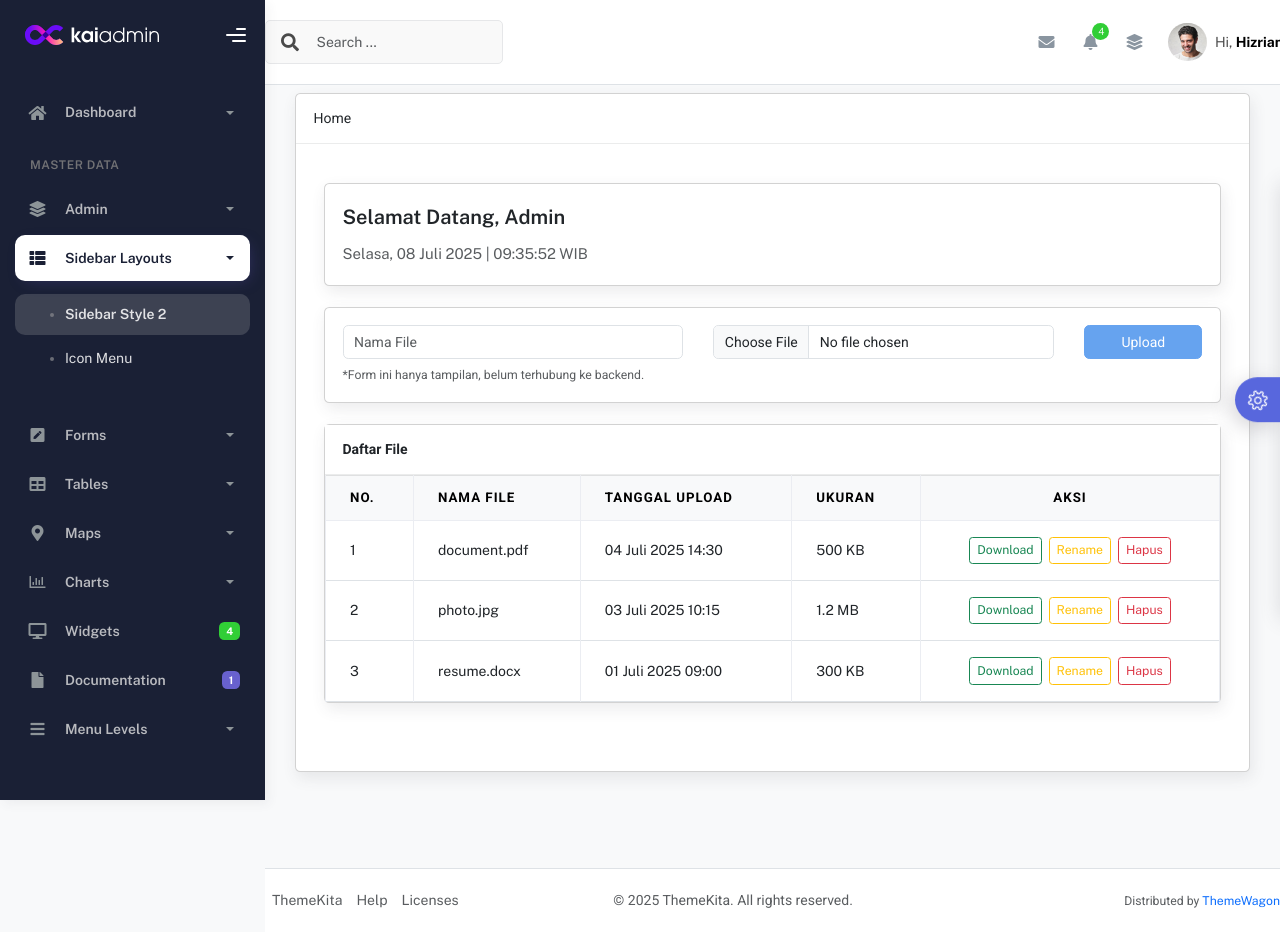
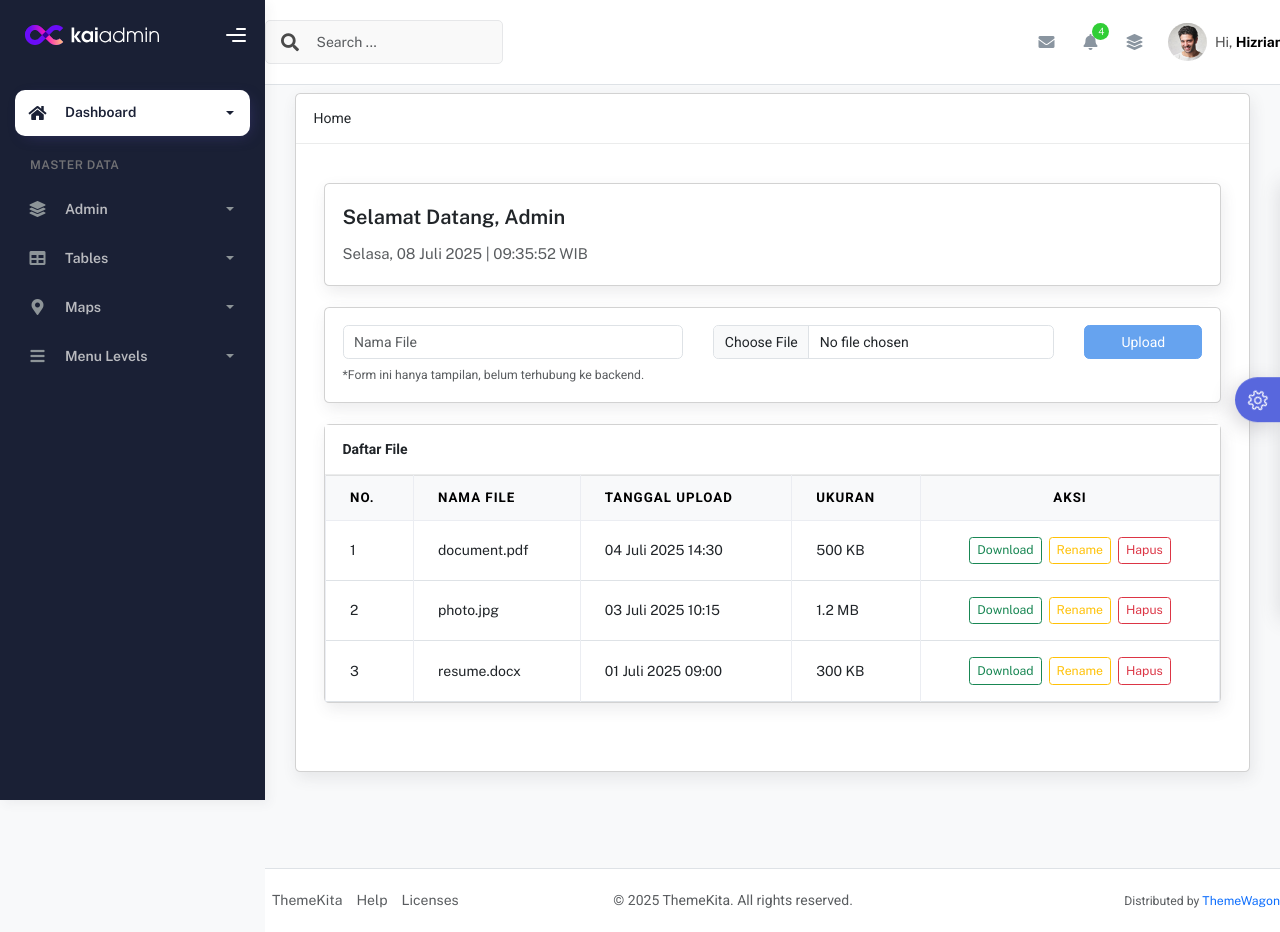
Before and after one commit to muhammadshidik/Project-Drive-php, a PHP site: page /menu.php in a window 1280 px wide. Run offline with PHP 8.4, Linux system fonts and the light colour scheme; a user stored in the database is signed in.

Commit message:
Update sidebar after pull

```diff
--- a/admin/include/sidebar.php
+++ b/admin/include/sidebar.php
@@ -27,7 +27,7 @@
         <div class="sidebar-wrapper scrollbar scrollbar-inner">
           <div class="sidebar-content">
             <ul class="nav nav-secondary">
-              <li class="nav-item">
+              <li class=" nav-item active submenu ">
                 <a
                   data-bs-toggle="collapse"
                   href="#dashboard"
@@ -54,7 +54,7 @@
                 </span>
                 <h4 class="text-section">Master Data</h4>
               </li>
-              <li class="nav-item">
+              <li class=" nav-item   ">
                 <a data-bs-toggle="collapse" href="#base">
                   <i class="fas fa-layer-group"></i>
                   <p>Admin</p>
@@ -110,44 +110,8 @@
                   </ul>
                 </div>
               </li>
-              <li class="nav-item active submenu">
-                <a data-bs-toggle="collapse" href="#sidebarLayouts">
-                  <i class="fas fa-th-list"></i>
-                  <p>Sidebar Layouts</p>
-                  <span class="caret"></span>
-                </a>
-                <div class="collapse show" id="sidebarLayouts">
-                  <ul class="nav nav-collapse">
-                    <li class="active">
-                      <a href="sidebar-style-2.html">
-                        <span class="sub-item">Sidebar Style 2</span>
-                      </a>
-                    </li>
-                    <li>
-                      <a href="icon-menu.html">
-                        <span class="sub-item">Icon Menu</span>
-                      </a>
-                    </li>
-                  </ul>
-                </div>
-              </li>
-              <li class="nav-item">
-                <a data-bs-toggle="collapse" href="#forms">
-                  <i class="fas fa-pen-square"></i>
-                  <p>Forms</p>
-                  <span class="caret"></span>
-                </a>
-                <div class="collapse" id="forms">
-                  <ul class="nav nav-collapse">
-                    <li>
-                      <a href="forms/forms.html">
-                        <span class="sub-item">Basic Form</span>
-                      </a>
-                    </li>
-                  </ul>
-                </div>
-              </li>
-              <li class="nav-item">
+
+              <li class=" nav-item ">
                 <a data-bs-toggle="collapse" href="#tables">
                   <i class="fas fa-table"></i>
                   <p>Tables</p>
@@ -168,7 +132,7 @@
                   </ul>
                 </div>
               </li>
-              <li class="nav-item">
+              <li class=" nav-item ">
                 <a data-bs-toggle="collapse" href="#maps">
                   <i class="fas fa-map-marker-alt"></i>
                   <p>Maps</p>
@@ -189,42 +153,7 @@
                   </ul>
                 </div>
               </li>
-              <li class="nav-item">
-                <a data-bs-toggle="collapse" href="#charts">
-                  <i class="far fa-chart-bar"></i>
-                  <p>Charts</p>
-                  <span class="caret"></span>
-                </a>
-                <div class="collapse" id="charts">
-                  <ul class="nav nav-collapse">
-                    <li>
-                      <a href="charts/charts.html">
-                        <span class="sub-item">Chart Js</span>
-                      </a>
-                    </li>
-                    <li>
-                      <a href="charts/sparkline.html">
-                        <span class="sub-item">Sparkline</span>
-                      </a>
-                    </li>
-                  </ul>
-                </div>
-              </li>
-              <li class="nav-item">
-                <a href="widgets.html">
-                  <i class="fas fa-desktop"></i>
-                  <p>Widgets</p>
-                  <span class="badge badge-success">4</span>
-                </a>
-              </li>
-              <li class="nav-item">
-                <a href="../../documentation/index.html">
-                  <i class="fas fa-file"></i>
-                  <p>Documentation</p>
-                  <span class="badge badge-secondary">1</span>
-                </a>
-              </li>
-              <li class="nav-item">
+              <li class=" nav-item ">
                 <a data-bs-toggle="collapse" href="#submenu">
                   <i class="fas fa-bars"></i>
                   <p>Menu Levels</p>
```
